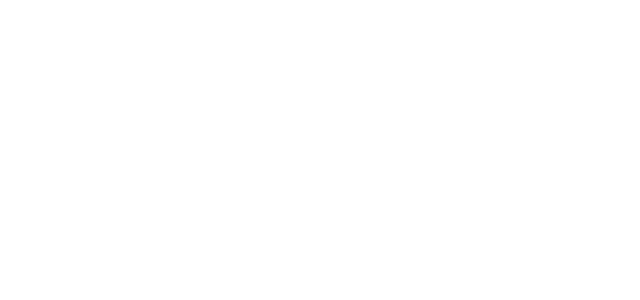
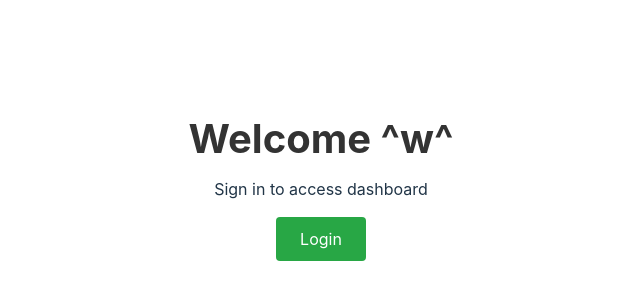
Before and after one commit to BrentanRath/Lazy-Blogger, a React (Vite) app in the folder website/: page /home in a window 1280 px wide. Before the commit this address had no page. Shown: the part 224-524 px from the top of the page, without its empty margins (319-959 px from the left). Built offline with nearby package versions, Linux system fonts and the light colour scheme.

Commit message:
Added login/go to dashboard toggle to homepage. Routed / to /home for simplicty later on.

```diff
--- a/website/src/App.tsx
+++ b/website/src/App.tsx
@@ -1,4 +1,4 @@
-import { BrowserRouter as Router, Routes, Route } from 'react-router-dom'
+import { BrowserRouter as Router, Routes, Route, Navigate } from 'react-router-dom'
 import Home from './Home'
 import Login from './Login'
 import Dashboard from './Dash'
@@ -7,7 +7,8 @@ function App() {
   return (
     <Router>
       <Routes>
-        <Route path="/" element={<Home />}/>
+        <Route path="/" element={<Navigate to="/home" />} />
+        <Route path="/home" element={<Home />}/>
         <Route path="/login" element={<Login />}/>
         <Route path="/dashboard" element={<Dashboard />}/>
       </Routes>
--- a/website/src/Home.tsx
+++ b/website/src/Home.tsx
@@ -1,7 +1,148 @@
-import React from 'react'
+import React, { useState, useEffect } from 'react'
+import { useNavigate } from 'react-router-dom'
+
+interface User {
+  id: string;
+  name: string;
+  email: string;
+  team: string;
+}
 
 function Home() {
-  return <h1>Home Page</h1>
+  const [isAuthenticated, setIsAuthenticated] = useState(false);
+  const [user, setUser] = useState<User | null>(null);
+  const [authLoading, setAuthLoading] = useState(true);
+  const navigate = useNavigate();
+
+  useEffect(() => {
+    console.log('=== HOME COMPONENT MOUNTED ===');
+    checkAuthStatus();
+  }, []);
+
+  const checkAuthStatus = async () => {
+    console.log('=== HOME: checkAuthStatus called ===');
+
+    const token = localStorage.getItem('auth_token');
+    console.log('Token from localStorage:', token ? token.substring(0, 50) + '...' : 'None');
+
+    if (!token) {
+      console.log('HOME: No token found, user is not authenticated');
+      setIsAuthenticated(false);
+      setAuthLoading(false);
+      return;
+    }
+
+    try {
+      console.log('HOME: Verifying token with API...');
+
+      const response = await fetch('https://testblogapi.notafemboy.org/auth/verify', {
+        headers: {
+          'Authorization': `Bearer ${token}`,
+          'Content-Type': 'application/json'
+        }
+      });
+
+      console.log('HOME: Auth response status:', response.status);
+
+      if (response.ok) {
+        const data = await response.json();
+        console.log('HOME: Auth response data:', data);
+
+        if (data.authenticated) {
+          console.log('HOME: User authenticated, setting user data');
+          setUser(data.user);
+          setIsAuthenticated(true);
+        } else {
+          console.log('HOME: User not authenticated');
+          localStorage.removeItem('auth_token');
+          setIsAuthenticated(false);
+        }
+      } else {
+        console.log('HOME: Auth verification failed');
+        localStorage.removeItem('auth_token');
+        setIsAuthenticated(false);
+      }
+    } catch (error) {
+      console.error('HOME: Auth check failed:', error);
+      localStorage.removeItem('auth_token');
+      setIsAuthenticated(false);
+    } finally {
+      setAuthLoading(false);
+    }
+  };
+
+  const handleLogin = () => {
+    navigate('/login');
+  };
+
+  const handleDashboard = () => {
+    navigate('/dashboard');
+  };
+
+  if (authLoading) {
+    return (
+      <div style={{
+        display: 'flex',
+        justifyContent: 'center',
+        alignItems: 'center',
+        height: '100vh',
+        flexDirection: 'column'
+      }}>
+        <h2>Loading...</h2>
+        <p>Checking authentication status...</p>
+      </div>
+    );
+  }
+
+  return (
+    <div style={{
+      padding: '20px',
+      textAlign: 'center',
+      maxWidth: '800px',
+      margin: '0 auto'
+    }}>
+      <h1>Welcome ^w^</h1>
+
+
+      {isAuthenticated ? (
+        <div>
+          <p>You are logged in as {user?.name}.</p>
+          <button
+            onClick={handleDashboard}
+            style={{
+              backgroundColor: '#007bff',
+              color: 'white',
+              border: 'none',
+              padding: '12px 24px',
+              fontSize: '16px',
+              borderRadius: '4px',
+              cursor: 'pointer'
+            }}
+          >
+            Go to Dashboard
+          </button>
+        </div>
+      ) : (
+        <div>
+          <p>Sign in to access dashboard</p>
+          <button
+            onClick={handleLogin}
+            style={{
+              backgroundColor: '#28a745',
+              color: 'white',
+              border: 'none',
+              padding: '12px 24px',
+              fontSize: '16px',
+              borderRadius: '4px',
+              cursor: 'pointer'
+            }}
+          >
+            Login
+          </button>
+        </div>
+      )}
+    </div>
+  );
 }
 
 export default Home
```
